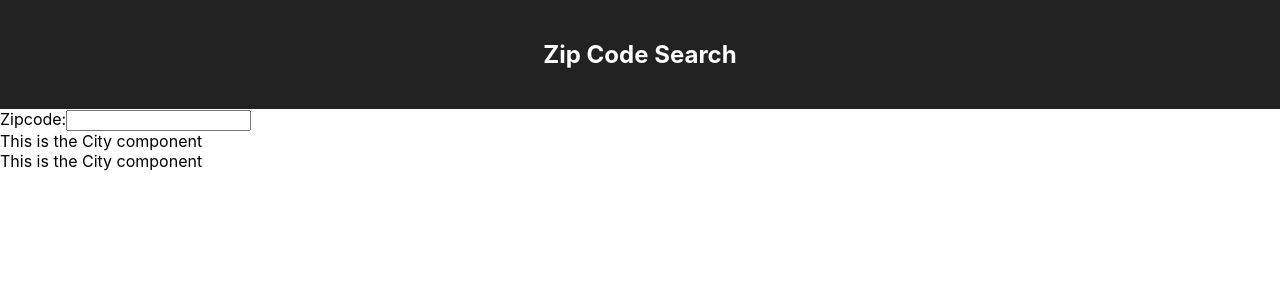
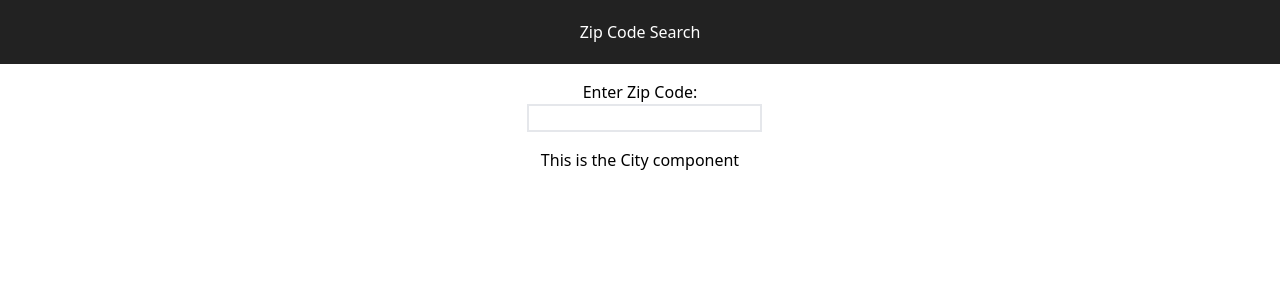
Before and after one commit to sngo103/pracwebdev-assignment5, a React (Create React App) app: page / in a window 1280 px wide. Shown: the top 300 px of the page. Built offline with nearby package versions, Linux system fonts and the light colour scheme.

Commit message:
Cleaned up app

```diff
--- /dev/null
+++ b/craco.config.js
@@ -0,0 +1,10 @@
+module.exports = {
+    style: {
+      postcss: {
+        plugins: [
+          require('tailwindcss'),
+          require('autoprefixer'),
+        ],
+      },
+    },
+  }
--- a/public/index.html
+++ b/public/index.html
@@ -2,13 +2,9 @@
 <html lang="en">
   <head>
     <meta charset="utf-8" />
-    <link rel="icon" href="%PUBLIC_URL%/favicon.ico" />
     <meta name="viewport" content="width=device-width, initial-scale=1" />
     <meta name="theme-color" content="#000000" />
-    <meta
-      name="description"
-      content="Web site created using create-react-app"
-    />
+    <link rel="icon" href="%PUBLIC_URL%/pin.jpg" />
     <link rel="apple-touch-icon" href="%PUBLIC_URL%/logo192.png" />
     <!--
       manifest.json provides metadata used when your web app is installed on a
@@ -24,7 +20,7 @@
       work correctly both with client-side routing and a non-root public URL.
       Learn how to configure a non-root public URL by running `npm run build`.
     -->
-    <title>React App</title>
+    <title>Zip Code Search</title>
   </head>
   <body>
     <noscript>You need to enable JavaScript to run this app.</noscript>
--- a/src/App.js
+++ b/src/App.js
@@ -1,41 +1,18 @@
 import React, {Component} from 'react';
+import './index.css';
 import './App.css';
-import './SearchComponent';
-
-/*
-Function that returns info from that city
-*/
-function City(props) {
-  return (
-    <div>
-      This is the City component
-    </div>
-  );
-}
-/*
-Function takes in Zipcode
-takes in the user zipcode
-MARK: we need a second parameter to change the zipcode
-*/
-function ZipSearchField({zipCode}) {
-  return (
-  <div>
-    <form className = "form-inline my-4">
-      <label>
-        Zipcode:
-      </label>
-      <input
-        type = "text"
-        className = "form-control ml-2"
-        value = {zipCode}
-      />
-    </form>
-  </div>
-
-  );
-}
+import SearchComponent from './components/SearchComponent';
+import ZipSearchField from './components/ZipSearchField';
+import City from './components/City';
 
 class App extends Component {
+  constructor(props) {
+    super(props);
+    this.state = {
+      zipcode: ''
+    };
+  }
+
   /*MARK: we need to put a constructor for an array
   of the cities to return the multiple cities from that zipcode
   after we create constructor, below that we are going to grab value of zipcode.
@@ -51,18 +28,15 @@ class App extends Component {
         <div className="App-header">
           <h2>Zip Code Search</h2>
         </div>
-        <div className = "container">
+        <div className = "container text-center">
           <div className = "row">
             <div className = "column">
               <ZipSearchField
-                //zipCode = {this.state.zipCode}
+                zipcode={this.state.zipcode}
               />
             </div>
           </div>
-
-
           <div>
-            <City />
             <City />
           </div>
         </div>
--- /dev/null
+++ b/src/components/City.js
@@ -0,0 +1,13 @@
+
+
+
+/*
+Function that returns info from that city
+*/
+export default function City(props) {
+    return (
+      <div>
+        This is the City component
+      </div>
+    );
+  }
--- /dev/null
+++ b/src/components/ZipSearchField.js
@@ -0,0 +1,21 @@
+/*
+Function takes in Zipcode
+takes in the user zipcode
+MARK: we need a second parameter to change the zipcode
+*/
+export default function ZipSearchField(props) {
+    return (
+    <div>
+      <form className = "form-inline my-4">
+        <label>
+          Enter Zip Code: <br />
+        </label>
+        <input
+          type = "text"
+          className = "border-2 form-control ml-2"
+          value = {props.zipcode}
+        />
+      </form>
+    </div>
+    );
+  }
--- a/src/index.css
+++ b/src/index.css
@@ -1,13 +1,3 @@
-body {
-  margin: 0;
-  font-family: -apple-system, BlinkMacSystemFont, 'Segoe UI', 'Roboto', 'Oxygen',
-    'Ubuntu', 'Cantarell', 'Fira Sans', 'Droid Sans', 'Helvetica Neue',
-    sans-serif;
-  -webkit-font-smoothing: antialiased;
-  -moz-osx-font-smoothing: grayscale;
-}
-
-code {
-  font-family: source-code-pro, Menlo, Monaco, Consolas, 'Courier New',
-    monospace;
-}
+@tailwind base;
+@tailwind components;
+@tailwind utilities;
--- /dev/null
+++ b/tailwind.config.js
@@ -0,0 +1,11 @@
+module.exports = {
+  purge: ['./src/**/*.{js,jsx,ts,tsx}', './public/index.html'],
+  darkMode: false, // or 'media' or 'class'
+  theme: {
+    extend: {},
+  },
+  variants: {
+    extend: {},
+  },
+  plugins: [],
+}
```
Also changed, not shown: package.json (+10 -3 lines), public/pin.jpg (added), src/components/SearchComponent.js (renamed from src/SearchComponent.js), 1 other file (tests, documents, lock files or other folders).
